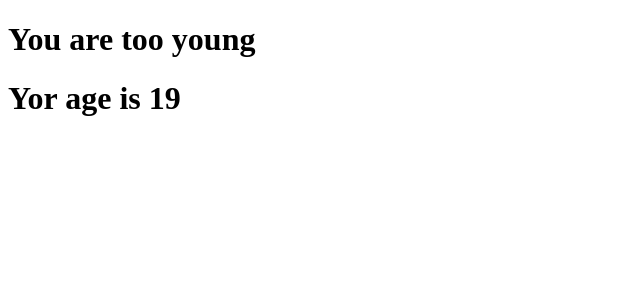
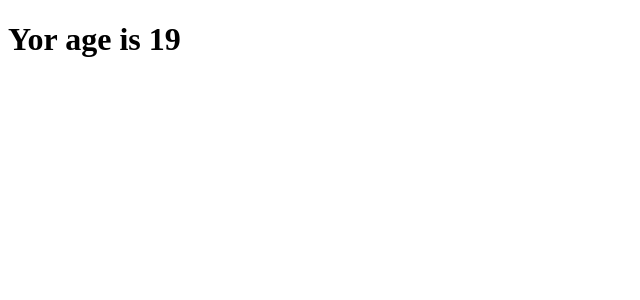
Before and after one commit to Err1ck/React, a React (Vite) app in the folder Exercise/: page / in a window 1280 px wide. Shown: the top 300 px of the page, without its empty margins (0-640 px from the left). Built offline with nearby package versions, Linux system fonts and the light colour scheme.

Commit message:
Exercise 21 (end)

```diff
--- a/Exercise/src/Exercise21.jsx
+++ b/Exercise/src/Exercise21.jsx
@@ -6,7 +6,7 @@ rendered only if the age prop is greater than 18.
 export function Welcome({age}){
     return(
         <div>
-            {age>18? <h1>Yor age is {age}</h1>: <h1>You are too young</h1>}
+            {age>18 &&<h1>Yor age is {age}</h1>}
         </div>
     )
 }
```
